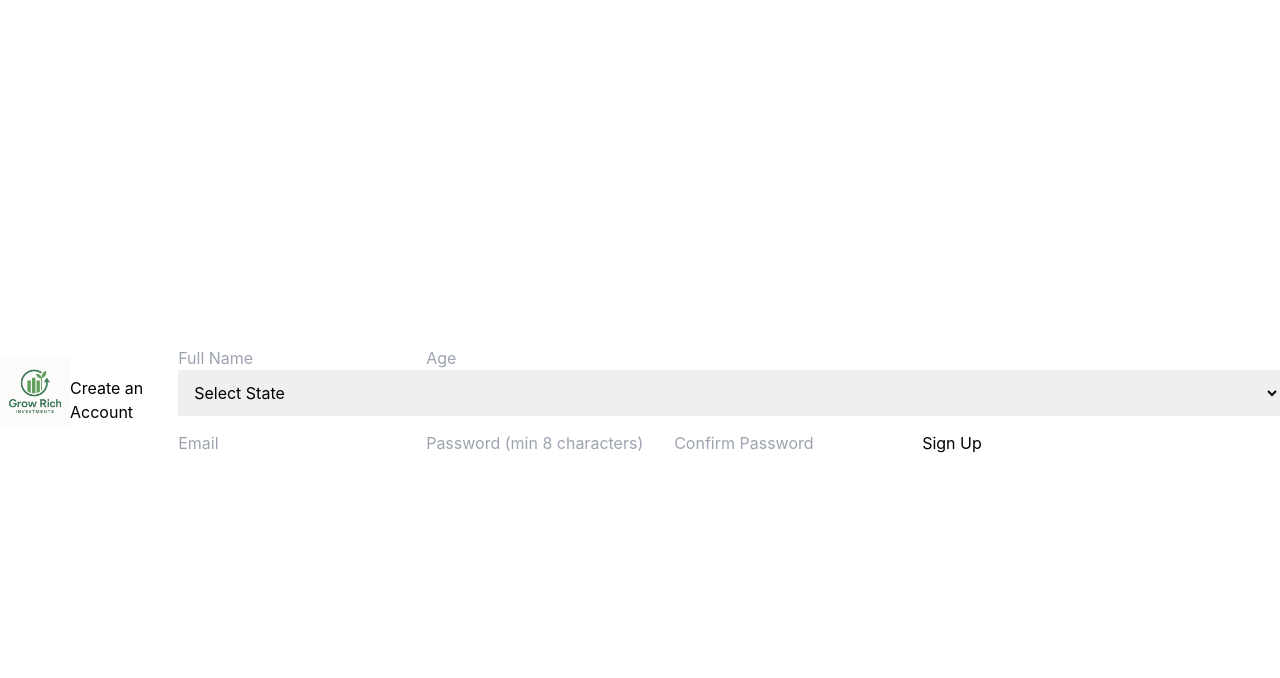
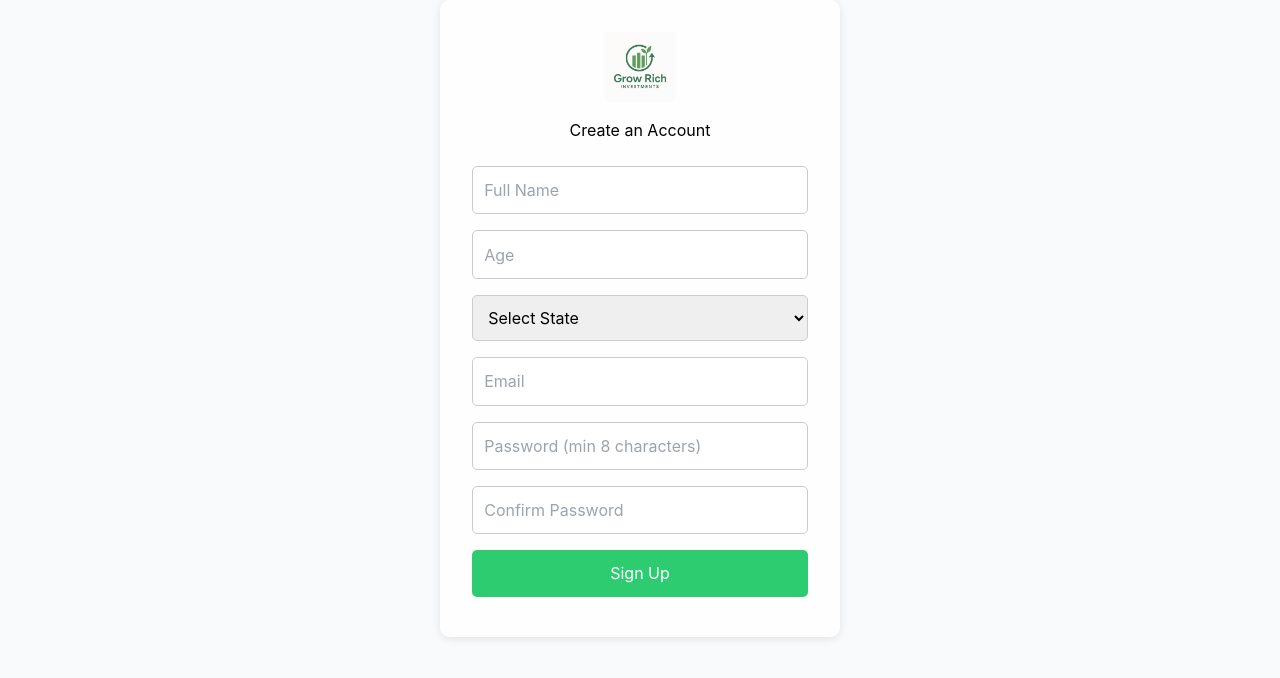
Before and after one commit to YBspotted20045/Grow-rich-investinm, a React (Vite) app: page /signup in a window 1280 px wide. Shown: the top 678 px of the page. Built offline with nearby package versions, Linux system fonts and the light colour scheme; the HTML template or start-up script is replaced by a standard one.

Commit message:
Update Signup.css

```diff
--- a/src/pages/Signup.css
+++ b/src/pages/Signup.css
@@ -1,85 +1,48 @@
-select {
-  width: 100%;
-  padding: 12px;
-  margin-bottom: 15px;
-  font-size: 16px;
-}
 .signup-container {
-  min-height: 100vh;
   display: flex;
-  justify-content: center;
+  flex-direction: column;
   align-items: center;
-  position: relative;
-  background-color: #ffffff;
-  overflow: hidden;
+  padding: 2rem;
+  background: rgba(255, 255, 255, 0.9);
+  border-radius: 10px;
+  box-shadow: 0 2px 10px rgba(0, 0, 0, 0.1);
+  max-width: 400px;
+  margin: auto;
 }
 
-.signup-background-logo {
-  position: absolute;
-  top: 0;
-  left: 0;
-  width: 100%;
-  height: 100%;
-  background-image: url('/logo.png');
-  background-repeat: no-repeat;
-  background-position: center;
-  background-size: 60%;
-  opacity: 0.15; /* Brighter than before */
-  z-index: 1;
+.signup-container h2 {
+  margin-bottom: 1rem;
 }
 
-.signup-form {
-  position: relative;
-  z-index: 2;
-  background-color: #ffffff;
-  padding: 30px;
-  border-radius: 12px;
-  box-shadow: 0 4px 20px rgba(0, 0, 0, 0.1);
-  width: 90%;
-  max-width: 400px;
+.signup-container form {
   display: flex;
   flex-direction: column;
+  width: 100%;
 }
 
-.signup-form h2 {
-  text-align: center;
-  margin-bottom: 20px;
-  font-size: 24px;
+.signup-container input,
+.signup-container select,
+.signup-container button {
+  margin: 0.5rem 0;
+  padding: 0.7rem;
+  border-radius: 5px;
+  border: 1px solid #ccc;
+  font-size: 1rem;
 }
 
-.signup-form input,
-.signup-form select {
-  margin-bottom: 15px;
-  padding: 12px;
-  border: 1px solid #ddd;
-  border-radius: 6px;
-  font-size: 14px;
+.signup-container button {
+  background-color: #2ecc71;
+  color: white;
+  border: none;
+  cursor: pointer;
+  transition: 0.3s ease;
 }
 
-.signup-form button {
-  background-color: #28a745;
-  color: white;
-  padding: 12px;
-  font-size: 16px;
-  border: none;
-  border-radius: 6px;
-  cursor: pointer;
-  transition: background-color 0.3s ease;
+.signup-container button:hover {
+  background-color: #27ae60;
 }
 
-.signup-form button:hover {
-  background-color: #218838;
+.signup-container button:disabled {
+  background-color: #a5d6a7;
+  cursor: not-allowed;
 }
-
-.signup-form .login-link {
-  margin-top: 15px;
-  text-align: center;
-  font-size: 14px;
-}
-
-.signup-form .error {
-  color: red;
-  font-size: 14px;
-  margin-bottom: 10px;
-  text-align: center;
-}
```
